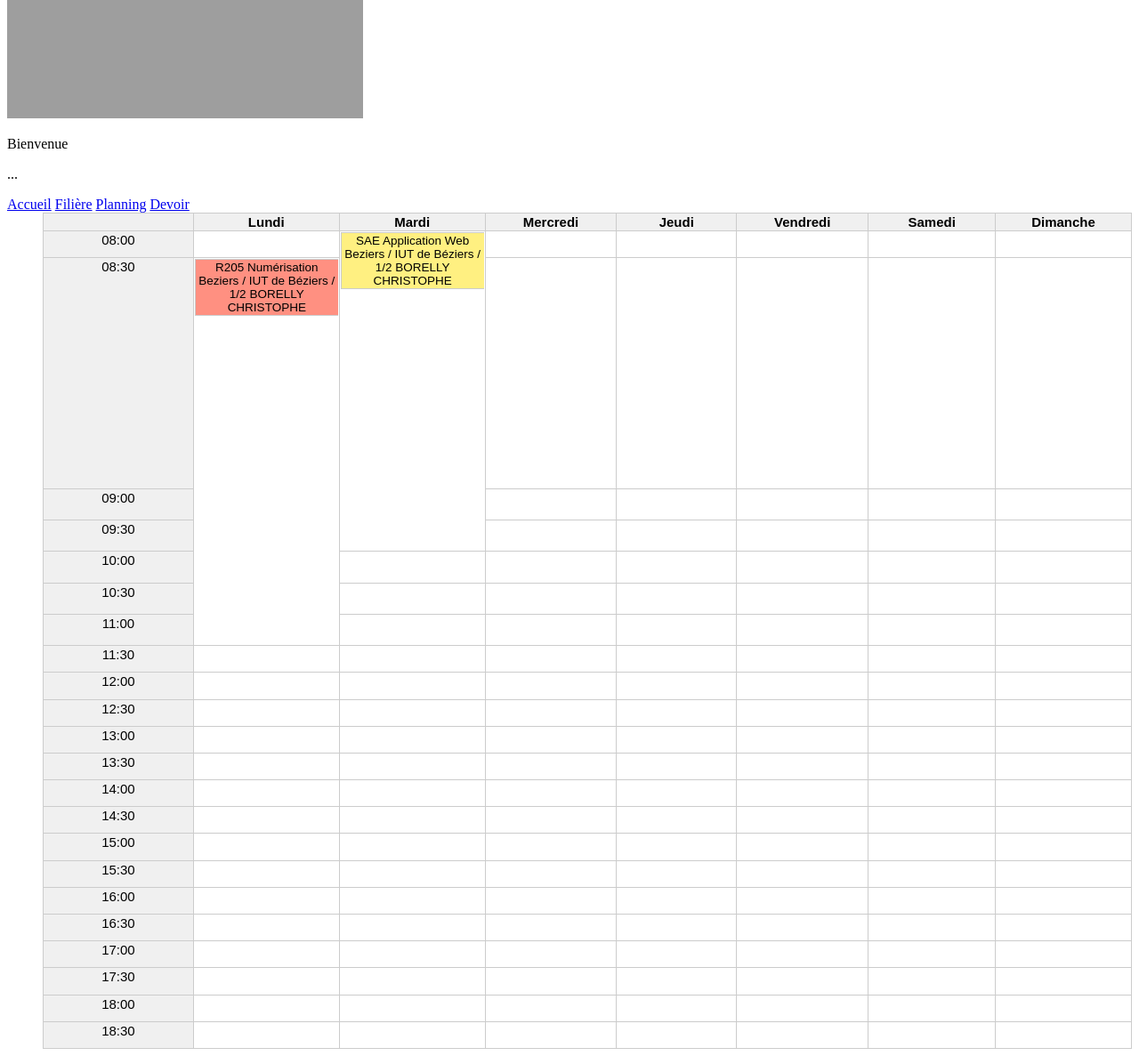
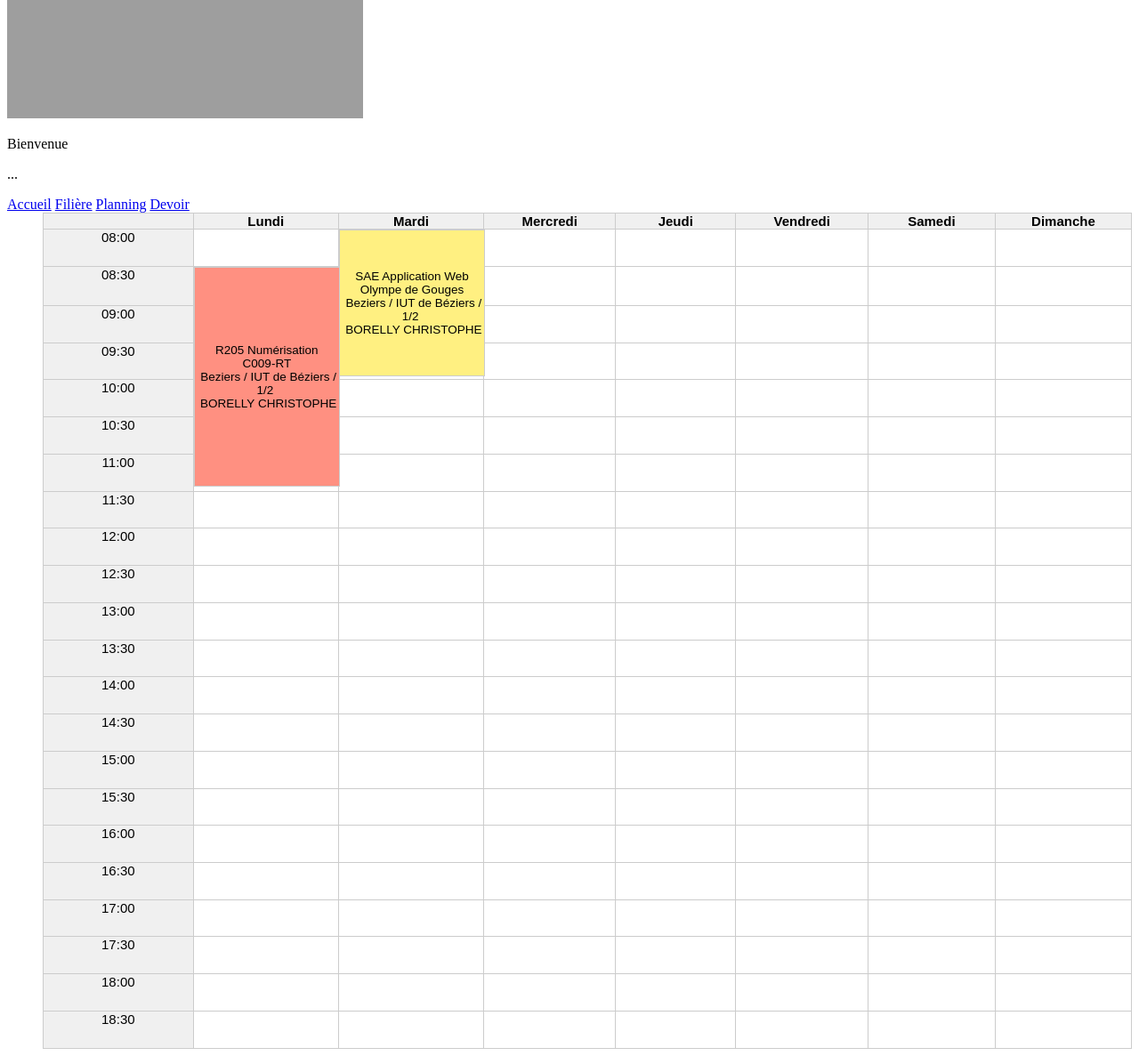
Before and after one commit to TWilhem/Moodle-2.0, a PHP site: page /Planning.html in a window 1280 px wide. Shown: the part 1479-2666 px from the top of the page at 89% size. Run offline with PHP 8.4, Linux system fonts and the light colour scheme; grey boxes are pictures that could not be loaded.

Commit message:
14.05.2025.2

```diff
--- a/Ressource/Planning/Planning.css
+++ b/Ressource/Planning/Planning.css
@@ -1,6 +1,7 @@
 
 #planning-wrapper{
     margin-left:40px;
+    padding: 0%;
 
 }
 .planning-table {
@@ -12,6 +13,7 @@
     max-height: 940px;
     max-width: 100%;
     min-height:940px ;
+    padding: 0%;
 
 }
 
@@ -19,6 +21,7 @@
     border: 1px solid #ccc;
  /* Add some padding for better spacing */
     vertical-align: top;
+    padding: 0%;
 
 
 }
@@ -32,6 +35,7 @@
     align-items: stretch; /* Keep flex for horizontal arrangement of concurrent events */
     width: 250px;
     max-width: 250px;
+    padding: 0%;
 
 }
 
@@ -44,7 +48,13 @@
 #entete{background-color: #f0f0f0;
     width: 100px; /* Adjust this value as needed */
     min-width: 100px; /* Prevent it from becoming smaller */
-    max-width: 100px;}
+    max-width: 100px;
+    max-height: 40px;
+    height: 40px;
+    font-size: 0.9 ;
+    padding: 0%;
+
+}
 
 .div{
     width: 100%;
@@ -53,9 +63,11 @@
     text-align: center;
     /* display: inline-block;  On va utiliser flexbox pour un meilleur contrôle */ /* Important : inclut padding et border dans la width/height */
  /* Ajouter de la marge entre les divs */
-    display: flexbox; /* Utiliser flexbox pour centrer le contenu verticalement */
+    display:inline-flex; /* Utiliser flexbox pour centrer le contenu verticalement */
     align-items: center;
     justify-content: center;
     overflow: hidden; /* Pour cacher le texte qui dépasse si nécessaire */
-    font-size: 0.9em; /* Réduire la taille de la police si nécessaire */
+    font-size: 0.9em;
+    padding: 0%; /* Réduire la taille de la police si nécessaire */
+    white-space: pre-wrap;
 }
--- a/Ressource/Planning/Planning.json
+++ b/Ressource/Planning/Planning.json
@@ -4,6 +4,7 @@
     "start": "08:00",
     "end": "10:00",
     "title": "SAE Application Web",
+    "salle":"Olympe de Gouges",
     "location": "Beziers / IUT de Béziers / 1/2",
     "teacher": "BORELLY CHRISTOPHE",
     "type":"TD",
@@ -16,11 +17,13 @@
     "start": "08:30",
     "end": "11:30",
     "title": "R205 Numérisation",
+    "salle":"C009-RT",
     "location": "Beziers / IUT de Béziers / 1/2",
     "teacher": "BORELLY CHRISTOPHE",
     "type":"TP",
     "filiere":"TC",
     "annee":"troisieme annee",
     "groupe":"A1"
-  }
+}
+
 ]
--- a/Ressource/Planning/test4.js
+++ b/Ressource/Planning/test4.js
@@ -54,7 +54,7 @@ document.addEventListener("DOMContentLoaded", () => {
                         evenementsDansCeCreneau.forEach(event => {
 
                             const eventDiv = document.createElement('td');
-                            eventDiv.textContent = ` ${event.title}\n ${event.location}\n${event.teacher}`;
+                            eventDiv.textContent = ` ${event.title} \n ${event.salle} \n ${event.location} \n ${event.teacher}`;
                             eventDiv.title = `Début: ${event.start}Fin: ${event.end}`;
                             eventDiv.setAttribute("class","div");
                             eventDiv.setAttribute("id", event.title);
@@ -62,16 +62,17 @@ document.addEventListener("DOMContentLoaded", () => {
                             else if (event.type=='TD'){ eventDiv.style.backgroundColor = couleur[1];}
                             else if (event.type=='TP'){ eventDiv.style.backgroundColor = couleur[2];}
                             eventDiv.style.textAlign = 'center';
-                            const heightDiv=940/23
+                            const heightDiv=40;
+                            console.log(heightDiv);
+                            eventDiv.style.maxHeight= `${heightDiv}px`;
                             eventDiv.style.height=`${heightDiv}px`;
                             const largeur = 100 / nombreEvenements;
                             eventDiv.style.width = `${largeur}%`;
                             celluleJour.appendChild(eventDiv);
 
                         });
-                        if (celluleJour.lastChild) {
-                            celluleJour.lastChild.style.borderRight = 'none';
-                        }
+
+
                     }
                 })
             })
@@ -122,9 +123,11 @@ document.addEventListener("DOMContentLoaded", () => {
 
                 if (rowspan > 1) {
                     currentCell.setAttribute('rowspan', rowspan);
-                    const heightDiv2=(rowspan+1)*940/23
-                    currentCell.style.height=`${heightDiv2}px`;
-
+                    const heightDiv2=(940/23)*rowspan;
+                    //console.log(rowspan)
+                    //console.log(heightDiv2)
+                    currentDiv.style.maxHeight='none'
+                    currentDiv.style.height=`${heightDiv2}px`;
 
                 }
             }
```
